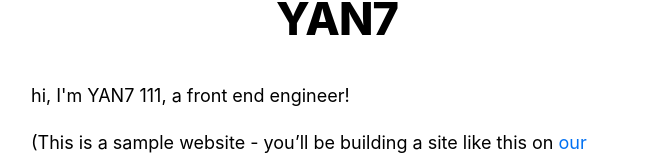
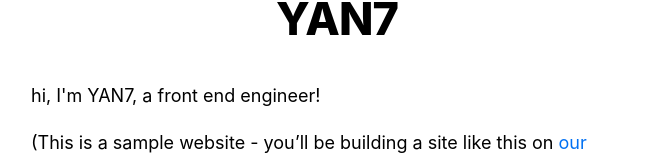
Before and after one commit to YAN7/nextjs-blog, a Next.js app: page / in a window 1280 px wide. Shown: the part 224-386 px from the top of the page, without its empty margins (303-954 px from the left). Built offline with nearby package versions, Linux system fonts and the light colour scheme.

Commit message:
update test

```diff
--- a/pages/index.js
+++ b/pages/index.js
@@ -12,7 +12,7 @@ export default function Home({ allPostsData }) {
         <title>{siteTitle}</title>
       </Head>
       <section className={utilStyles.headMd}>
-        <p>hi, I'm YAN7  111, a front end engineer!</p>
+        <p>hi, I'm YAN7, a front end engineer!</p>
         <p>
           (This is a sample website - you’ll be building a site like this on{' '}
           <a href="https://nextjs.org/learn">our Next.js tutorial</a>.)
```
